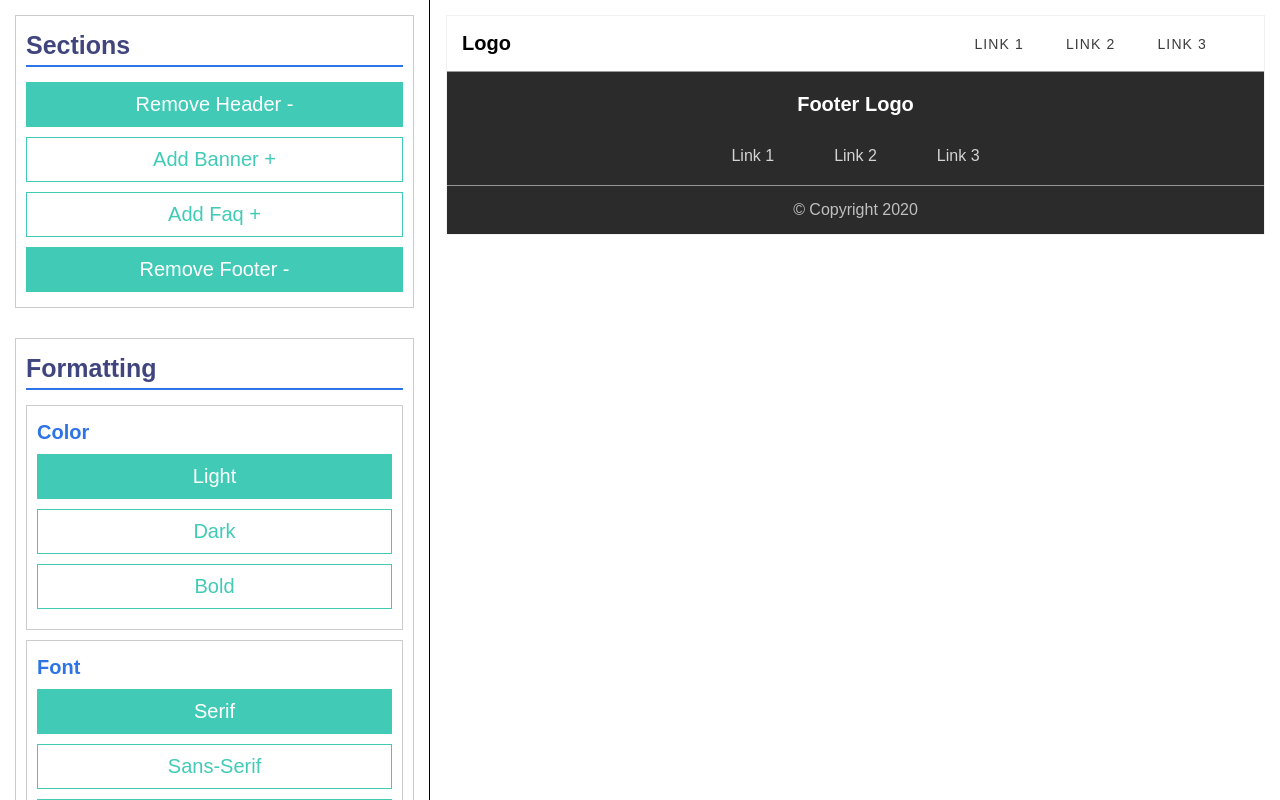
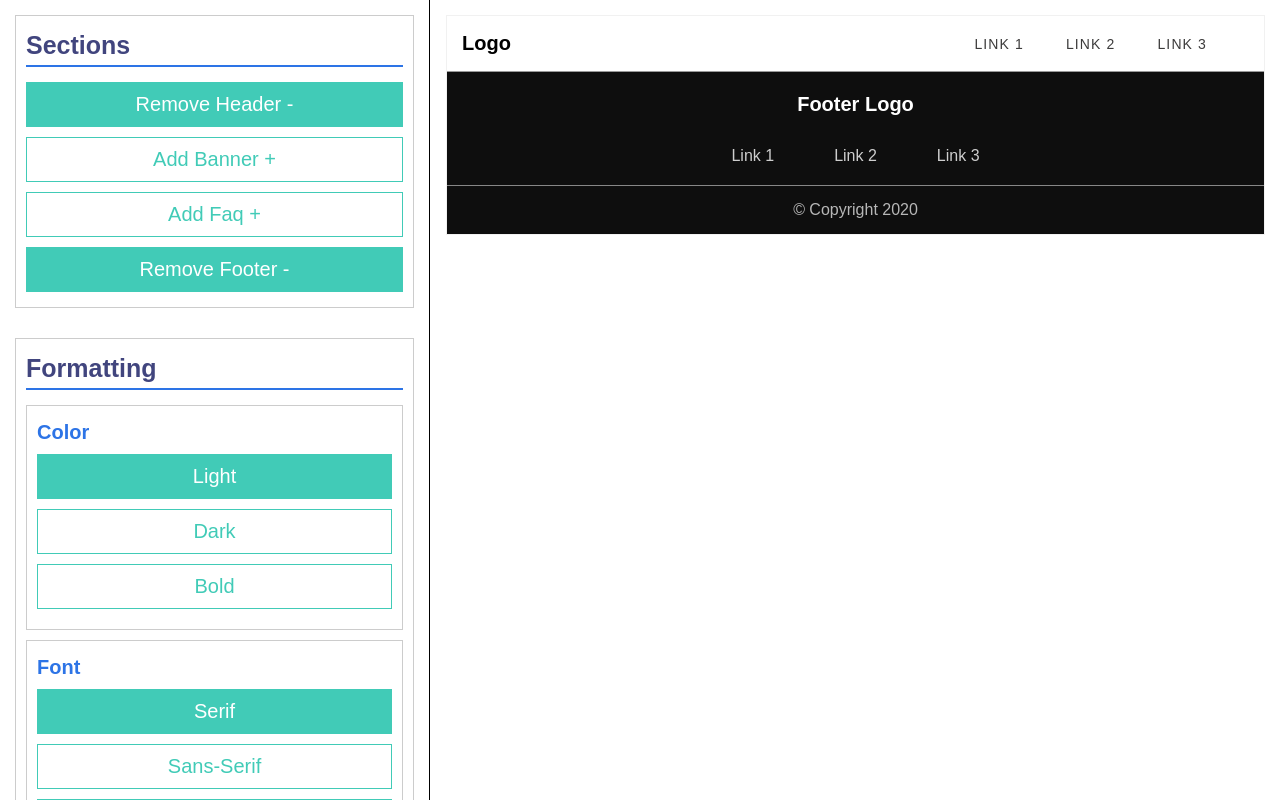
Before and after one commit to HusainMansuri1/Website-Builder, a React (Create React App) app: page / in a window 1280 px wide. Both pictures are taken after a click on the button "Get Started". Built offline with nearby package versions, Linux system fonts and the light colour scheme.

Commit message:
minor style changes

```diff
--- a/src/components/Preview/Preview.css
+++ b/src/components/Preview/Preview.css
@@ -1,5 +1,6 @@
 .preview-inner-wrap{
   border: 1px solid rgba(241, 241, 241, 1);
+  font-family: sans-serif;
 }
 
 .preview-inner-wrap .sect-head{
--- a/src/components/Preview/PreviewComponents/Footer/Footer.css
+++ b/src/components/Preview/PreviewComponents/Footer/Footer.css
@@ -1,6 +1,6 @@
 .footer-preview {
   padding: 20px 0 0;
-  background: #2b2b2b;
+  background: #0e0e0e;
   text-align: center;
 }
 
```
